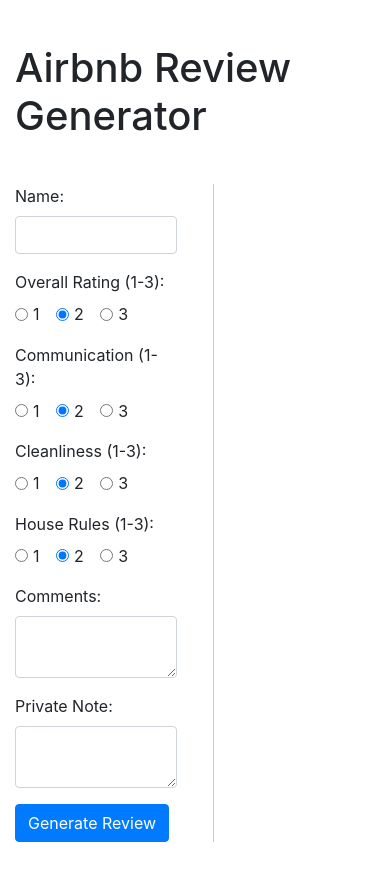
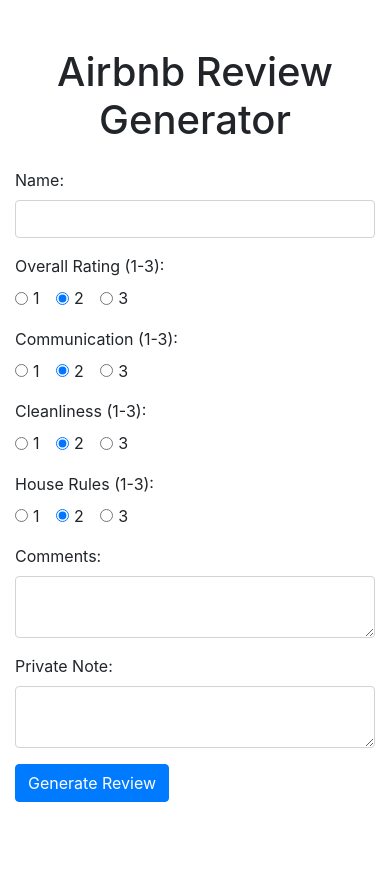
Before and after one commit to gitayam/airbnb-reviews, a Flask app: page / in a window 390 px wide. Before the commit the page ends 842 px from the top, so only its background shows below. Run offline with Flask 3, Linux system fonts and the light colour scheme; some libraries are stand-ins or nearby versions.

Commit message:
mobile friendly and copy button moved to the top

```diff
--- a/templates/index.html
+++ b/templates/index.html
@@ -7,30 +7,17 @@
     <!-- Bootstrap CSS -->
     <link href="https://stackpath.bootstrapcdn.com/bootstrap/4.5.2/css/bootstrap.min.css" rel="stylesheet">
     <style>
-        .container {
-            display: flex;
-            justify-content: space-between;
-            margin-top: 20px;
-        }
-        .form-container, .result-container {
-            width: 45%;
-        }
-        .result-container {
-            border-left: 1px solid #ccc;
-            padding-left: 20px;
-        }
         .copy-button {
-            margin-top: 10px;
-            display: block;
+            margin-left: 10px;
+            vertical-align: middle;
         }
     </style>
 </head>
 <body>
-    <div class="container">
-        <h1 class="my-4">Airbnb Review Generator</h1>
-    </div>
-    <div class="container">
-        <div class="form-container">
+    <div class="container my-5">
+        <h1 class="text-center mb-4">Airbnb Review Generator</h1>
+        <div class="row">
+            <div class="col-lg-6 mb-4">
                 <form action="/generate_review" method="post" class="needs-validation" novalidate>
                     <div class="form-group">
                         <label for="name">Name:</label>
@@ -117,15 +104,22 @@
                     <button type="submit" class="btn btn-primary">Generate Review</button>
                 </form>
             </div>
+            <div class="col-lg-6">
+                {% if review %}
                 <div class="result-container">
-            {% if review %}
+                    <div class="d-flex align-items-center">
                         <h2>Generated Review</h2>
+                        <button class="btn btn-secondary copy-button" onclick="copyToClipboard('review')">Copy Review</button>
+                    </div>
                     <p id="review">{{ review }}</p>
-            <button class="btn btn-secondary copy-button" onclick="copyToClipboard('review')">Copy Review</button>
+                    <div class="d-flex align-items-center">
                         <h2>Generated Private Note</h2>
+                        <button class="btn btn-secondary copy-button" onclick="copyToClipboard('note')">Copy Note</button>
+                    </div>
                     <p id="note">{{ note }}</p>
-            <button class="btn btn-secondary copy-button" onclick="copyToClipboard('note')">Copy Note</button>
+                </div>
                 {% endif %}
+            </div>
         </div>
     </div>
     <script>
```
Lines whose indentation alone changed are shown as unchanged.
